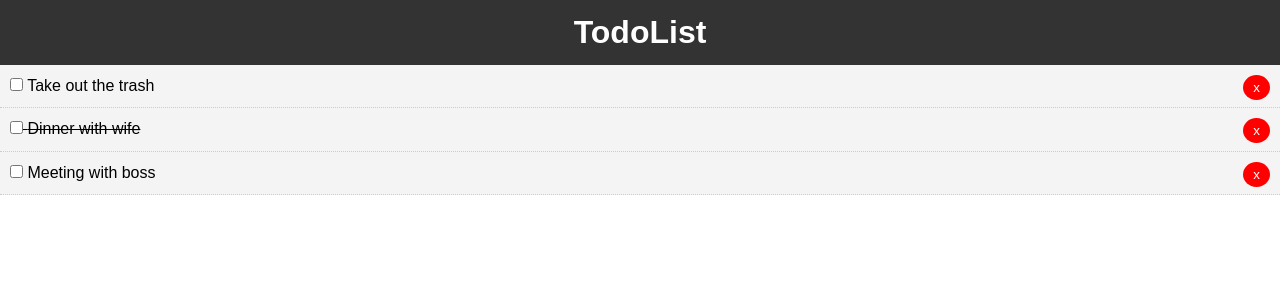
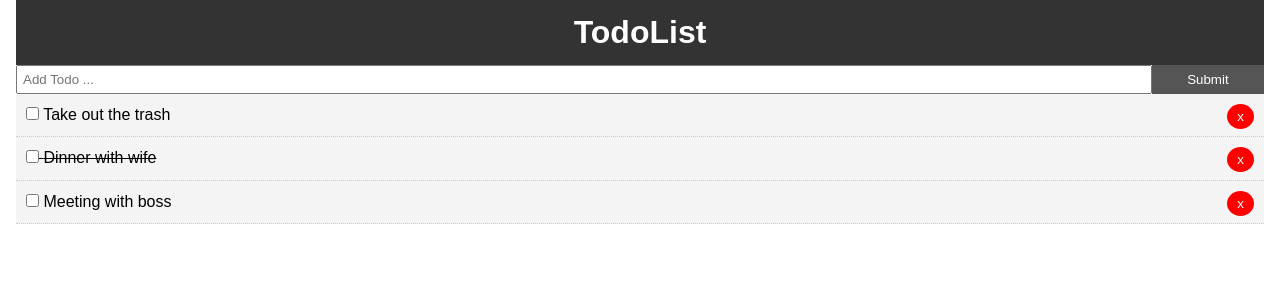
Before and after one commit to Inlic/react-todo, a React (Create React App) app: page / in a window 1280 px wide. Shown: the top 300 px of the page. Built offline with nearby package versions, Linux system fonts and the light colour scheme.

Commit message:
add todos

```diff
--- a/src/App.css
+++ b/src/App.css
@@ -13,3 +13,20 @@
   color: #333;
   text-decoration: none;
 }
+
+.container {
+  padding: 0 1rem;
+}
+
+.btn {
+  display: inline-block;
+  border: none;
+  background: #555;
+  color: #fff;
+  pading: 7px 20px;
+  cursor: pointer;
+}
+
+.btn:hover{
+  background: #666;
+}
--- a/src/App.js
+++ b/src/App.js
@@ -1,6 +1,7 @@
 import React, { Component } from "react";
 import Header from './components/layout/Header';
 import Todos from './components/Todos';
+import AddTodo from './components/AddTodo';
 import './App.css';
 
 
@@ -46,8 +47,11 @@
   render() {
     return (
       <div className="App">
-        <Header />
-        <Todos todos={this.state.todos} markComplete={this.markComplete} delTodo={this.delTodo} />
+        <div className="container">
+          <Header />
+          <AddTodo />
+          <Todos todos={this.state.todos} markComplete={this.markComplete} delTodo={this.delTodo} />
+        </div>
       </div>
     );
   }
--- /dev/null
+++ b/src/components/AddTodo.js
@@ -0,0 +1,38 @@
+import React, { Component } from 'react'
+
+export class AddTodo extends Component {
+  state = {
+    title: ''
+  }
+
+  onChange = (e) => this.setState({ [e.target.name]: e.target.value });
+
+  onSubmit = (e) => {
+    e.preventDefault();
+    this.props.addTodo(this.state.title);
+    this.setState({ title: '' });
+  }
+
+  render() {
+    return (
+      <form onSubmit={this.onSubmit} style={{ display: 'flex' }}>
+        <input
+          type="text"
+          name="title"
+          style={{ flex: '10', padding: '5px' }}
+          placeholder="Add Todo ..."
+          value={this.state.title}
+          onChange={this.onChange}
+        />
+        <input
+          type="submit"
+          value="Submit"
+          className="btn"
+          style={{ flex: 1 }}
+        />
+      </form>
+    )
+  }
+}
+
+export default AddTodo
```
Also changed, not shown: 1 other file (tests, documents, lock files or other folders).
